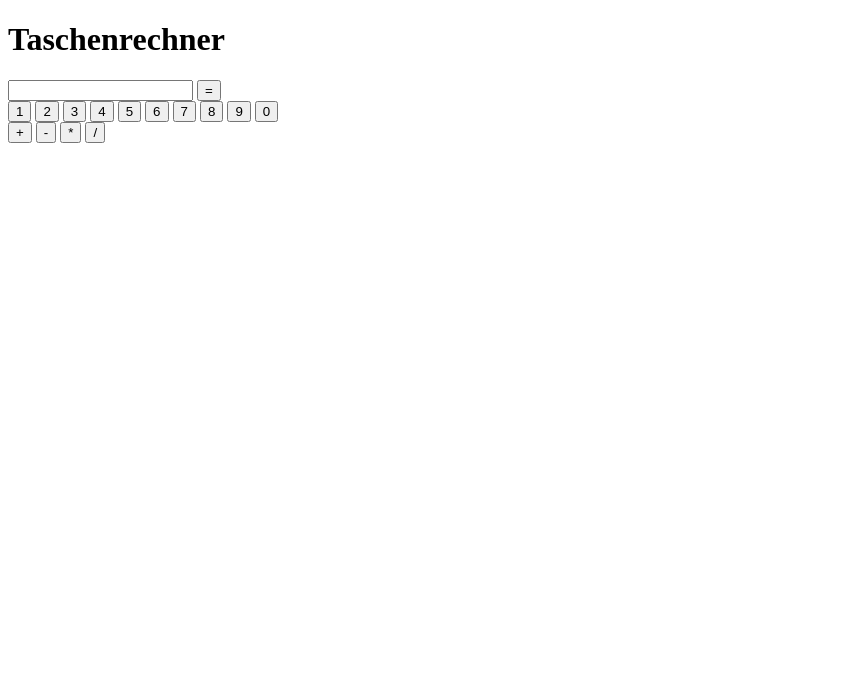
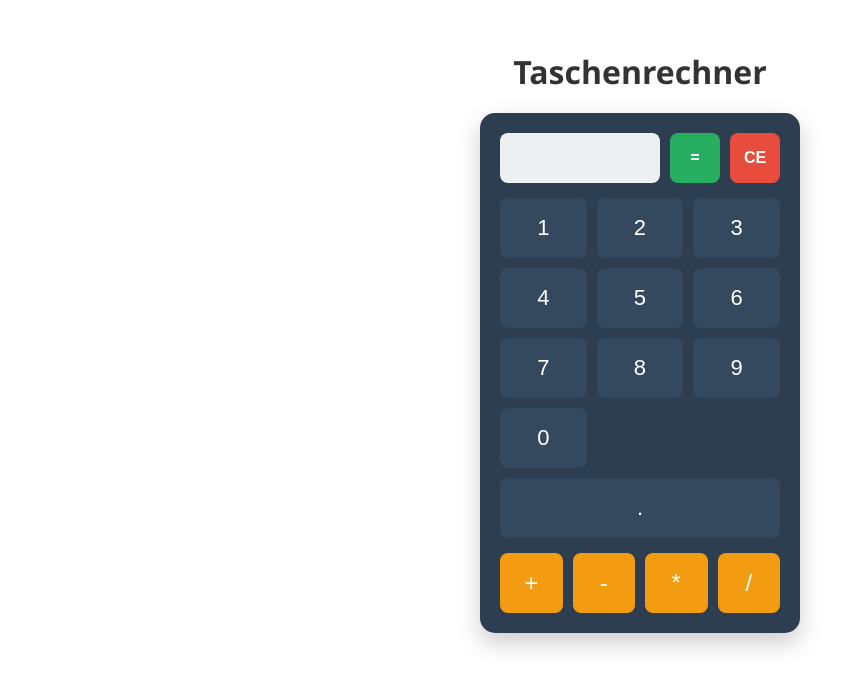
Before and after one commit to yilmazberaensar/calculator, a plain HTML site: page index.html in a window 1280 px wide. Shown: the whole page, without its empty margins (0-863 px from the left). Drawn offline with Linux system fonts and the light colour scheme.

Commit message:
finaler taschenrechner

```diff
--- a/index.html
+++ b/index.html
@@ -8,11 +8,15 @@
 </head>
 <body>
     <div>
-        <h1>Taschenrechner</h1>
-    </div>
-    <div>
-        <input id="output" type="number" readonly>
+    <h1>Taschenrechner</h1>
+</div>
+
+<!-- NEU: Dieser Wrapper hält den ganzen Rechner zusammen -->
+<div class="calculator">
+    <div class="output">
+        <input id="output" type="text" readonly>
         <button class="gleich">=</button>
+        <button class="reset">CE</button>
     </div>
     <div class="zifferblock">
         <button class="zbutton">1</button>
@@ -25,6 +29,7 @@
         <button class="zbutton">8</button>
         <button class="zbutton">9</button>
         <button class="zbutton">0</button>
+        <button class="zbutton">.</button>
     </div>
     <div class="operatoren">
         <button class="op">+</button>
@@ -32,7 +37,7 @@
         <button class="op">*</button>
         <button class="op">/</button>
     </div>
-
+</div>
 </body>
 <script src="main.js"></script>
 </html>
--- a/main.js
+++ b/main.js
@@ -2,49 +2,75 @@ const allButtons = document.querySelectorAll('.zbutton');
 const allOperatoren = document.querySelectorAll('.op');
 const gleichBtn = document.querySelector(".gleich");
 const output = document.getElementById('output');
+const resetBtn = document.querySelector(".reset");
 let num1 = "";
 let num2 = "";
 let operator = [];
 let result = 0;
 let opIndex = 0;
 //reset vars
-function reset(){
+function resetNums(){
      num1 = "";
      num2 = "";
+}
+function resetAll(){
+      num1 = "";
+ num2 = "";
+ operator = [];
+ result = 0;
+ opIndex = 0;
+ output.value = 0;
 }
 
 //addieren
 function add(a,b){
     return Number(a) + Number(b)
 }
+//subtrahieren
+function sub(a,b){
+    return Number(a) - Number(b)
+}
+//multiplizieren
+function multiply(a,b){
+    return Number(a) * Number(b)
+}
 
-function sub(a,b){
-    console.log(`inSub ${a,b}`);
-    return Number(a) - Number(b)
+//dividieren
+function div(a,b){
+    if (Number(b) === 0) return "Nenene Versuch nochmal!"; // NEU
+    return Number(a) / Number(b)
 }
 
 function operate(op,numero1,numero2){
-
-        console.log(`operate ${numero1}, ${numero2}, ${op}`)
     let res = 0;
     if(op == "+"){
      res = add(num1,num2);
-     reset();
+     resetNums();
     }else if(op == "-"){
         res = sub(num1,num2);
-        reset();
+        resetNums();
+    }else if(op == "*"){
+        res = multiply(num1,num2);
+        resetNums();
+    }else if(op == "/"){
+        res = div(num1,num2);
+        resetNums();
     }
     return res
 }
+
+/////////////////////////////////////////////////////////
 
 for(let i = 0; i<allButtons.length;i++){
     allButtons[i].addEventListener("click",()=>{
         //Hier die Funktion rein
         if(num1 === "" || operator[0] ==undefined){
             num1 = num1 + allButtons[i].innerText;
+            output.value = num1;
 
         }else{
             num2 = num2 + allButtons[i].innerText;
+            output.value =num1 + operator[opIndex-1] + num2;
 
         }
 
@@ -59,17 +85,17 @@ for(let i = 0; i<allOperatoren.length;i++){
 
             if(opIndex > 0){
 
-                let op = operator[opIndex-1];
-                result = operate(op,num1,num2);
+                result = operate(operator[opIndex-1],num1,num2);
                 num1 = result;
-                output.value = result;
+            output.value = num1 + operator[opIndex];
             }
             opIndex++
         }else{
             if(num1 == "" && operator.length != 0){
                 num1 = result
+                output.value = num1 + operator[opIndex];;
             }else{
-            console.error("num1 leer")
+            console.error("num1 leer");
         }}
 
         console.log(operator)
@@ -83,4 +109,8 @@ gleichBtn.addEventListener('click',()=>{
     output.value = result;
      console.log(`Result: ${result}`)
 
-})
+});
+
+resetBtn.addEventListener('click',()=>{
+     resetAll();
+});
--- a/style.css
+++ b/style.css
@@ -0,0 +1,107 @@
+* {
+    box-sizing: border-box; /* Verhindert, dass Padding die Breite zerstört */
+    margin: 0;
+    padding: 0;
+}
+
+body {
+    font-family: 'Segoe UI', Tahoma, Geneva, Verdana, sans-serif;
+    background: transparent;
+    display: flex;
+    flex-direction: column;
+    align-items: center;
+    padding-top: 50px;
+}
+
+h1 {
+    color: #333;
+    margin-bottom: 20px;
+}
+
+.calculator {
+    background-color: #2c3e50;
+    width: 320px;
+    padding: 20px;
+    border-radius: 15px;
+    box-shadow: 0 10px 25px rgba(0, 0, 0, 0.2);
+    display: flex;
+    flex-direction: column;
+    gap: 15px;
+}
+
+.output {
+    display: flex;
+    gap: 10px;
+    width: 100%;
+}
+
+#output {
+    flex: 1; /* Nimmt den übrigen Platz ein */
+    min-width: 0; /* ZWINGEND NÖTIG: Verhindert, dass das Input-Feld ausbricht */
+    height: 50px;
+    font-size: 24px;
+    border: none;
+    border-radius: 8px;
+    padding: 0 10px;
+    text-align: right;
+    background-color: #ecf0f1;
+}
+
+.gleich, .reset {
+    flex: 0 0 50px; /* Feste Breite für die Buttons, sie schrumpfen nicht */
+    height: 50px;
+    border: none;
+    border-radius: 8px;
+    font-weight: bold;
+    font-size: 16px;
+    cursor: pointer;
+    color: white;
+}
+
+.gleich { background-color: #27ae60; }
+.reset { background-color: #e74c3c; }
+
+.zifferblock {
+    display: flex;
+    flex-wrap: wrap;
+    gap: 10px;
+    width: 100%;
+}
+
+.zbutton {
+    /* 100% Breite - 20px (für 2x 10px Lücke) / 3 */
+    flex: 0 0 calc((100% - 20px) / 3);
+    height: 60px;
+    font-size: 22px;
+    border: none;
+    border-radius: 8px;
+    background-color: #34495e;
+    color: white;
+    cursor: pointer;
+}
+
+.zbutton:hover { background-color: #465d75; }
+
+/* Die Null nimmt die volle Breite ein */
+.zbutton:last-child {
+    flex: 0 0 100%;
+}
+
+.operatoren {
+    display: flex;
+    gap: 10px;
+    width: 100%;
+}
+
+.op {
+    flex: 1;
+    height: 60px;
+    font-size: 24px;
+    border: none;
+    border-radius: 8px;
+    background-color: #f39c12;
+    color: white;
+    cursor: pointer;
+}
+
+.op:hover { background-color: #d35400; }
```
